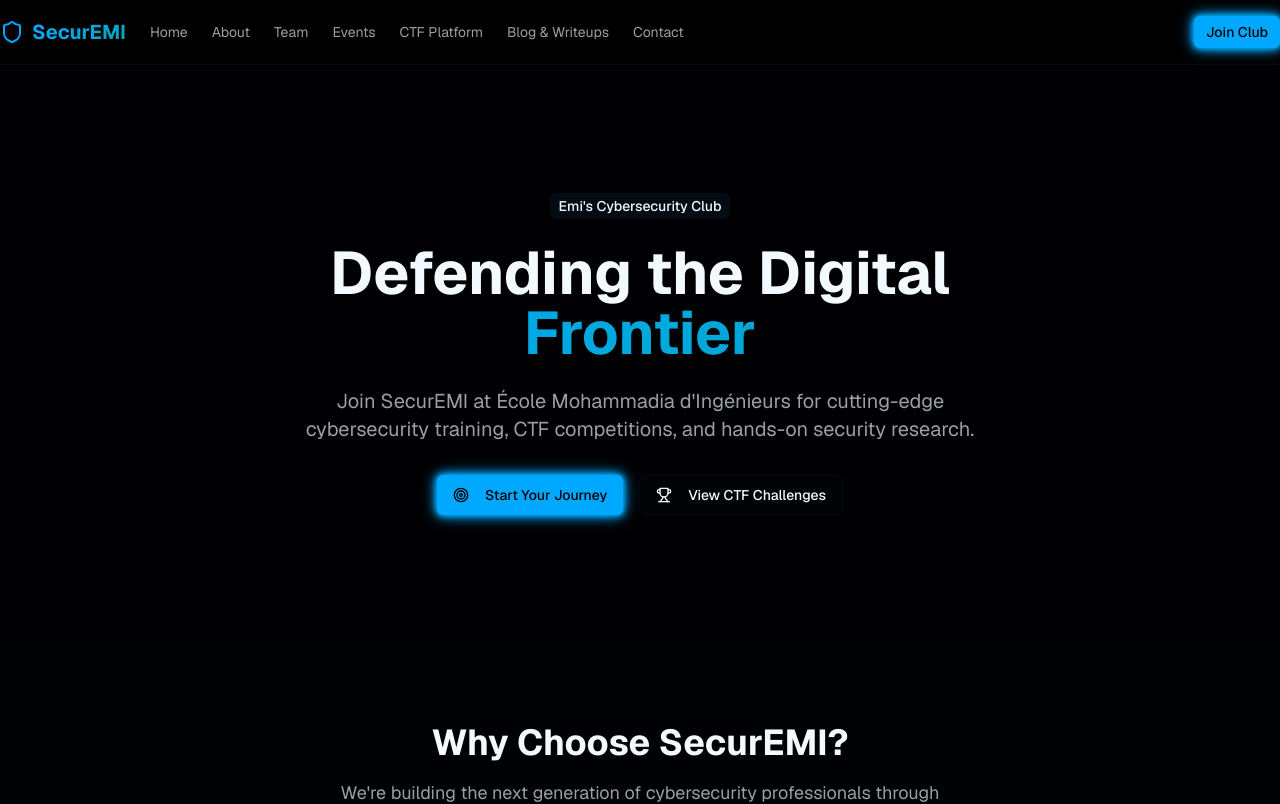
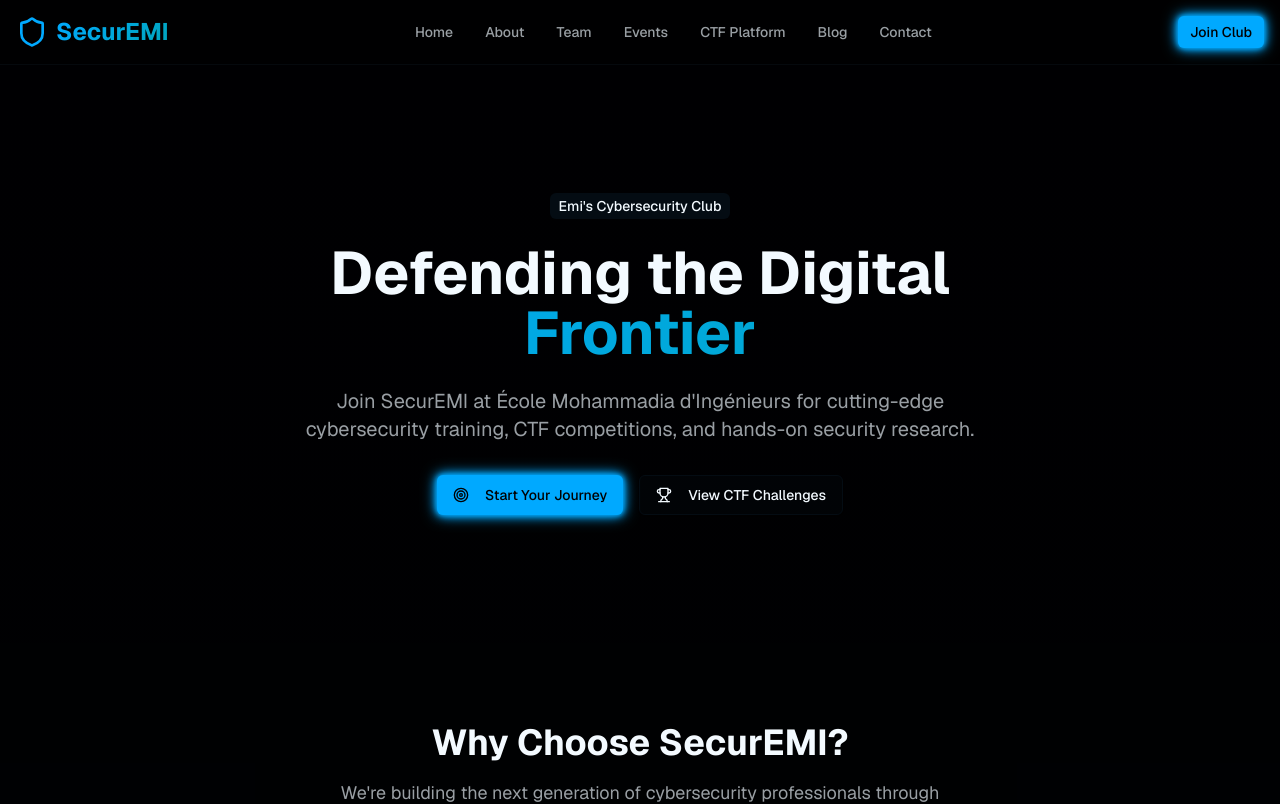
Before and after one commit to Salamaaa1/securEmi, a Next.js app in the folder securEm/: page / in a window 1280 px wide. Shown: the top 804 px of the page. Built offline with nearby package versions, Linux system fonts and the light colour scheme.

Commit message:
update view

```diff
--- a/securEm/app/layout.tsx
+++ b/securEm/app/layout.tsx
@@ -18,8 +18,9 @@ export const metadata: Metadata = {
     description: "Join Morocco's premier cybersecurity club for CTF competitions, workshops, and security training.",
     type: "website",
   },
-  viewport: "width=device-width, initial-scale=1",
 }
+
+export const viewport = "width=device-width, initial-scale=1"
 
 export default function RootLayout({
   children,
--- a/securEm/components/navigation.tsx
+++ b/securEm/components/navigation.tsx
@@ -4,7 +4,7 @@ import { useState } from "react"
 import Link from "next/link"
 import { Button } from "@/components/ui/button"
 import { Sheet, SheetContent, SheetTrigger } from "@/components/ui/sheet"
-import { Menu, Shield, Users, Calendar, Trophy, BookOpen, Mail } from "lucide-react"
+import { Menu, Shield, Users, Calendar, Trophy, BookOpen, Mail, X } from "lucide-react"
 
 const navigation = [
   { name: "Home", href: "/", icon: Shield },
@@ -12,7 +12,7 @@ const navigation = [
   { name: "Team", href: "/team", icon: Users },
   { name: "Events", href: "/events", icon: Calendar },
   { name: "CTF Platform", href: "/ctf", icon: Trophy },
-  { name: "Blog & Writeups", href: "/blog", icon: BookOpen },
+  { name: "Blog", href: "/blog", icon: BookOpen },
   { name: "Contact", href: "/contact", icon: Mail },
 ]
 
@@ -21,41 +21,68 @@ export function Navigation() {
 
   return (
     <header className="sticky top-0 z-50 w-full border-b border-border/40 bg-background/95 backdrop-blur supports-[backdrop-filter]:bg-background/60">
-      <div className="container flex h-16 max-w-screen-xl items-center">
-        <div className="mr-4 hidden md:flex">
-          <Link className="mr-6 flex items-center space-x-2" href="/">
-            <Shield className="h-6 w-6 text-primary" />
-            <span className="hidden font-bold text-xl text-gradient sm:inline-block">SecurEMI</span>
+      <div className="container mx-auto px-4">
+        <div className="flex h-16 items-center justify-between">
+          {/* Logo */}
+          <Link className="flex items-center space-x-2" href="/">
+            <Shield className="h-8 w-8 text-primary" />
+            <span className="font-bold text-2xl text-gradient">SecurEMI</span>
           </Link>
-          <nav className="flex items-center gap-6 text-sm">
+
+          {/* Desktop Navigation */}
+          <nav className="hidden md:flex items-center space-x-8">
             {navigation.map((item) => (
               <Link
                 key={item.name}
                 href={item.href}
-                className="transition-colors hover:text-primary text-muted-foreground"
+                className="text-sm font-medium text-muted-foreground hover:text-primary transition-colors duration-200"
               >
                 {item.name}
               </Link>
             ))}
           </nav>
+
+          {/* Desktop CTA Button */}
+          <div className="hidden md:flex items-center space-x-4">
+            <Button variant="default" size="sm" className="glow-effect">
+              Join Club
+            </Button>
           </div>
+
+          {/* Mobile Menu Button */}
+          <div className="md:hidden">
             <Sheet open={isOpen} onOpenChange={setIsOpen}>
               <SheetTrigger asChild>
                 <Button
                   variant="ghost"
-              className="mr-2 px-0 text-base hover:bg-transparent focus-visible:bg-transparent focus-visible:ring-0 focus-visible:ring-offset-0 md:hidden"
+                  size="sm"
+                  className="h-9 w-9 p-0 hover:bg-muted/50"
                 >
                   <Menu className="h-5 w-5" />
                   <span className="sr-only">Toggle Menu</span>
                 </Button>
               </SheetTrigger>
-          <SheetContent side="left" className="pr-0">
-            <Link className="flex items-center space-x-2" href="/" onClick={() => setIsOpen(false)}>
+              <SheetContent side="right" className="w-80 bg-card/95 backdrop-blur">
+                <div className="flex items-center justify-between mb-6">
+                  <Link
+                    className="flex items-center space-x-2"
+                    href="/"
+                    onClick={() => setIsOpen(false)}
+                  >
                     <Shield className="h-6 w-6 text-primary" />
                     <span className="font-bold text-xl text-gradient">SecurEMI</span>
                   </Link>
-            <div className="my-4 h-[calc(100vh-8rem)] pb-10 pl-6">
-              <div className="flex flex-col space-y-3">
+                  <Button
+                    variant="ghost"
+                    size="sm"
+                    onClick={() => setIsOpen(false)}
+                    className="h-8 w-8 p-0"
+                  >
+                    <X className="h-4 w-4" />
+                  </Button>
+                </div>
+
+                <nav className="flex flex-col space-y-2">
                   {navigation.map((item) => {
                     const Icon = item.icon
                     return (
@@ -63,29 +90,26 @@ export function Navigation() {
                         key={item.name}
                         href={item.href}
                         onClick={() => setIsOpen(false)}
-                      className="flex items-center space-x-2 text-muted-foreground transition-colors hover:text-primary"
+                        className="flex items-center space-x-3 px-3 py-2 rounded-lg text-muted-foreground hover:text-primary hover:bg-muted/50 transition-colors duration-200"
                       >
-                      <Icon className="h-4 w-4" />
-                      <span>{item.name}</span>
+                        <Icon className="h-5 w-5" />
+                        <span className="font-medium">{item.name}</span>
                       </Link>
                     )
                   })}
-              </div>
+                </nav>
+
+                <div className="mt-8 pt-6 border-t border-border">
+                  <Button
+                    className="w-full glow-effect"
+                    onClick={() => setIsOpen(false)}
+                  >
+                    Join Club
+                  </Button>
                 </div>
               </SheetContent>
             </Sheet>
-        <div className="flex flex-1 items-center justify-between space-x-2 md:justify-end">
-          <div className="w-full flex-1 md:w-auto md:flex-none">
-            <Link className="inline-flex md:hidden items-center space-x-2" href="/">
-              <Shield className="h-6 w-6 text-primary" />
-              <span className="font-bold text-xl text-gradient">SecurEMI</span>
-            </Link>
           </div>
-          <nav className="flex items-center">
-            <Button variant="default" size="sm" className="glow-effect">
-              Join Club
-            </Button>
-          </nav>
         </div>
       </div>
     </header>
```
Lines whose indentation alone changed are shown as unchanged.
